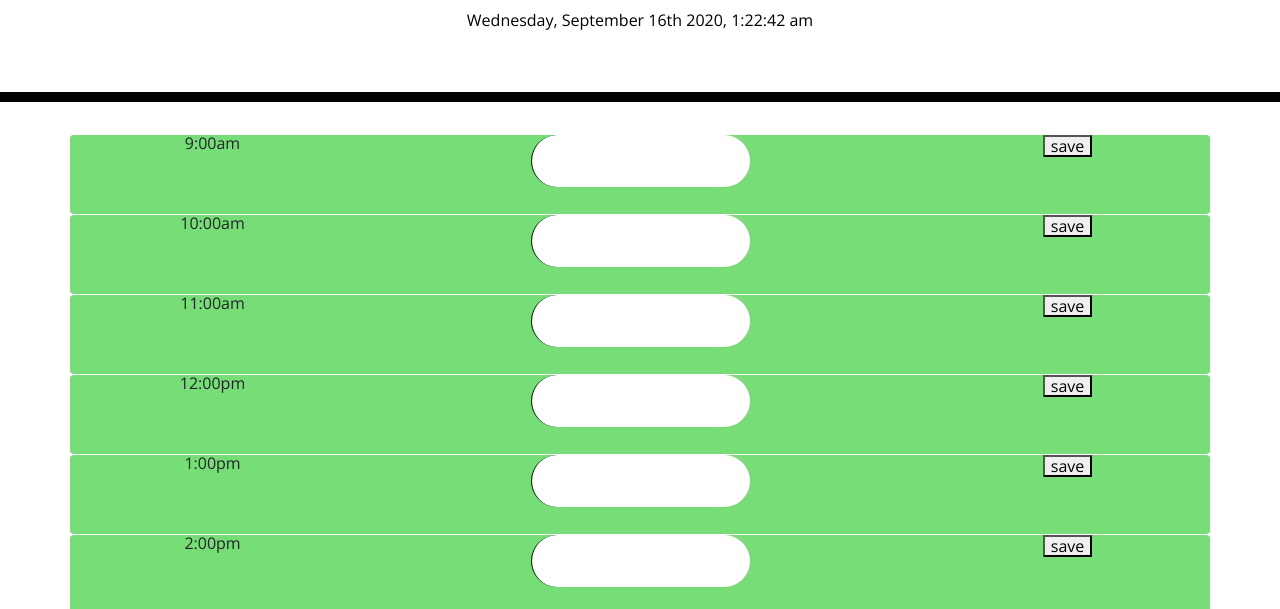
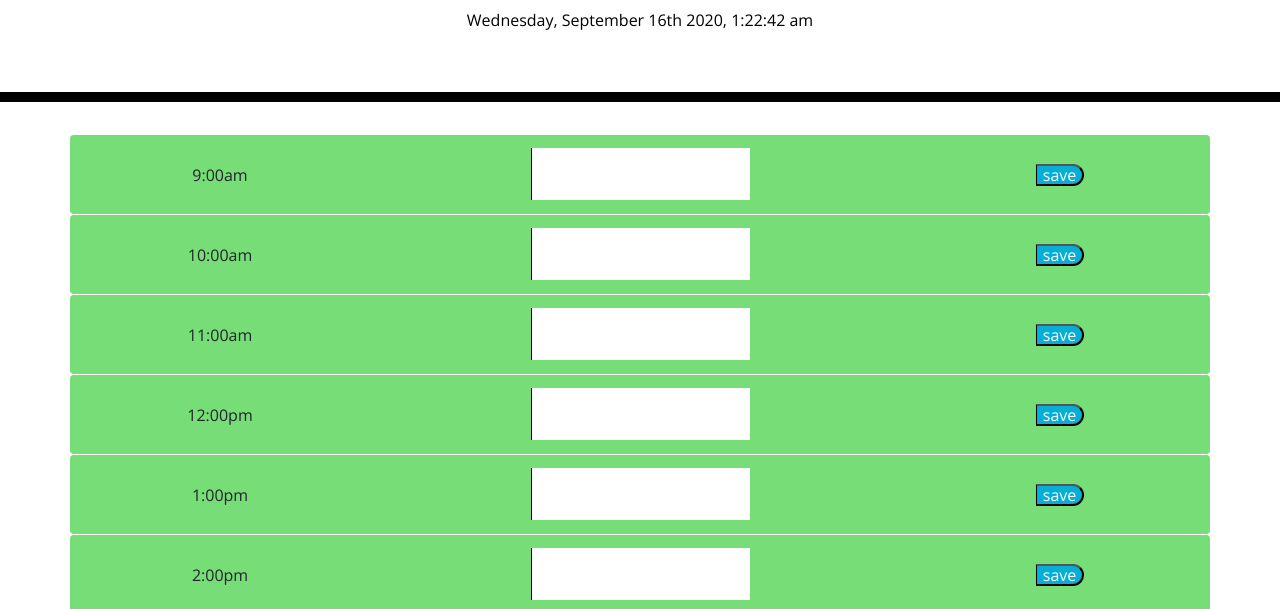
Before and after one commit to joeybrown-ctrl/Work-Day-Scheduler, a plain HTML site: page index.html in a window 1280 px wide. Shown: the part 182-791 px from the top of the page. Drawn offline with nearby package versions, Linux system fonts and the light colour scheme.

Commit message:
added some styling in CSS and also in JQuery

```diff
--- a/script.js
+++ b/script.js
@@ -13,23 +13,23 @@ for (let i = 0; i < timeArr.length; i++) {
     //make repeatable
     let time = timeArr[i];
 
-    let sectionEl = $('<section>').addClass('row d-flex justify-content-center rounded');
-    let hourEl = $('<div>').addClass('col-lg-3 col text-center');
+    let sectionEl = $('<section>').addClass('row rounded align-items-center');
+    let hourEl = $('<div>').addClass('time-block col text-center');
     hourEl.text(time);
-    //hourEl.css('padding-top', '10px;')
     sectionEl.append(hourEl);
 
     let inputEl = $('<div>').addClass('col-lg-6 col text-center');
     let input = $('<textarea>');
-    input.addClass('input rounded-pill');
+    //input.addClass('input rounded-pill');
+    $(this).attr('cols', '50')
     input.attr('id', time);
     inputEl.append(input);
     sectionEl.append(inputEl);
     let savedText = localStorage.getItem(time);
     input.val(savedText);
 
-    let saveEl = $('<div>').addClass('col-lg-3 col text-center');
-    let saveBtn = $('<button>').addClass('save-btn');
+    let saveEl = $('<div>').addClass('col-lg-3 col text-center align-items-center');
+    let saveBtn = $('<button>').addClass('saveBtn');
     saveBtn.attr('date-time', time);
     saveBtn.text('save');
     saveEl.append(saveBtn);
@@ -51,10 +51,6 @@ for (let i = 0; i < timeArr.length; i++) {
     } else if (currentHour > number[i]) {
         sectionEl.css('background-color', '#d3d3d3');
     }
-
-    //set up past + future hour if statements
-    //display current time in element on page
-    //moment format to set time element
 
     //add styling (padding to hourEl, input, and saveBtn)
 
--- a/style.css
+++ b/style.css
@@ -27,13 +27,14 @@ body {
   .time-block {
     text-align: center;
     border-radius: 15px;
+
   }
 
   .row {
     white-space: pre-wrap;
     height: 80px;
     border-top: 1px solid white;
-    ;
+    padding: 10px;
   }
 
   .hour {
```
